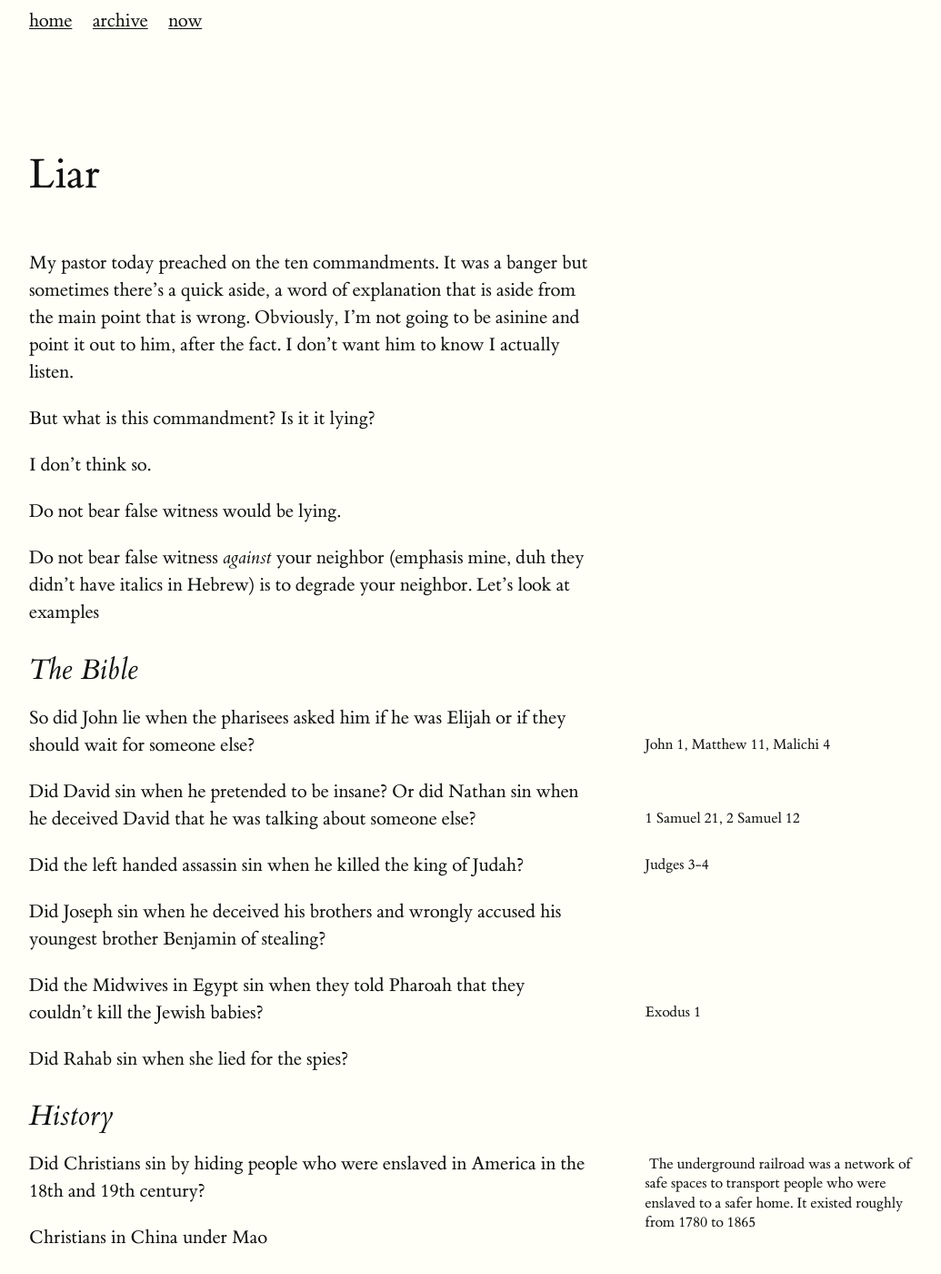
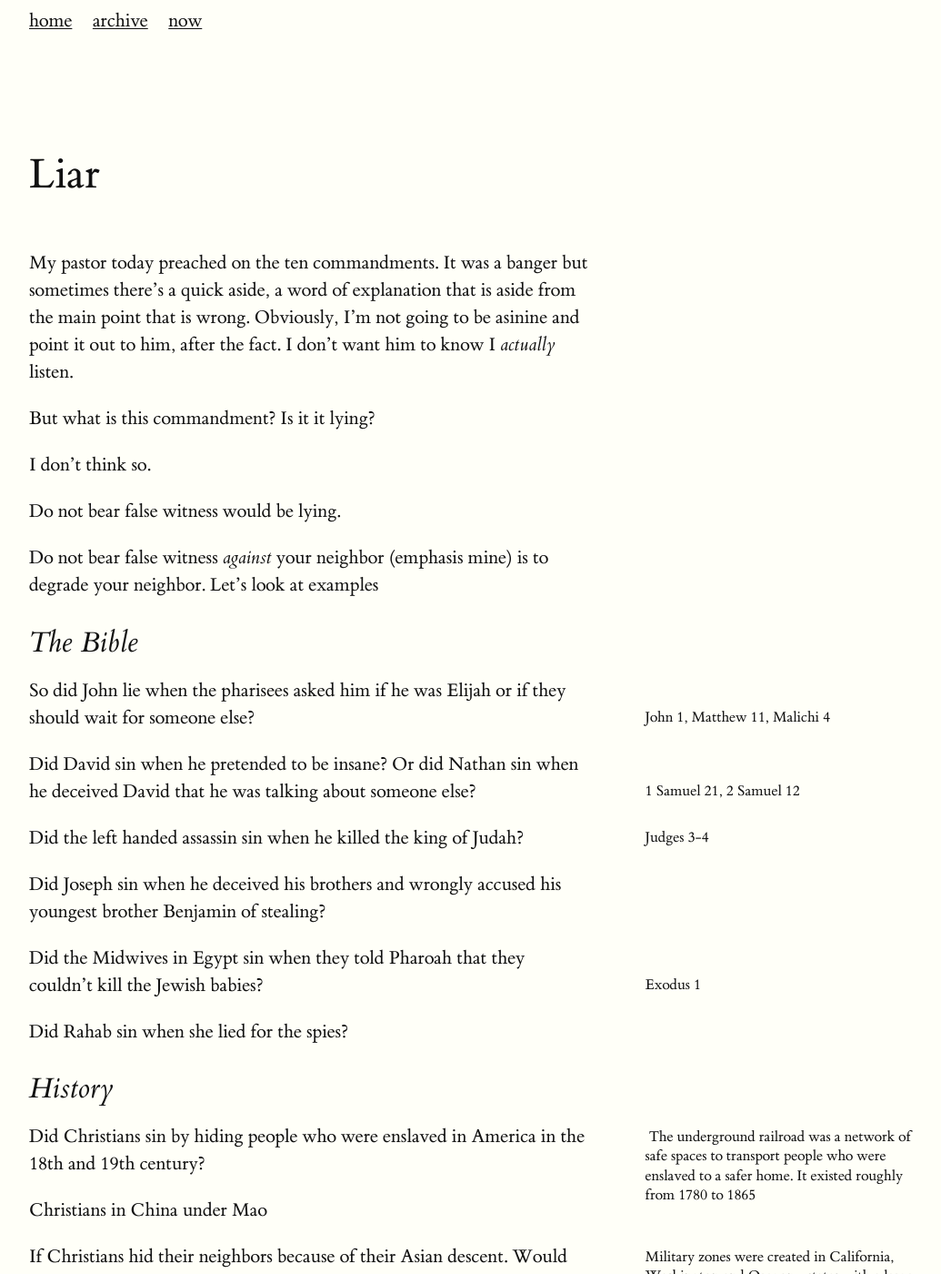
Before and after one commit to pact-wheeler/exp7, a Jekyll site: the page built from _posts/2025-03-22-liar.md, in a window 1280 px wide and 1400 px high. Shown: the whole window at 91% size, without its empty margins (128-1163 px from the left). Built offline with Jekyll 4.4.1, drawn with Linux system fonts in a browser that asks for light colours; some of the changed text lies outside the part shown.

```diff
--- a/_posts/2025-03-22-liar.md
+++ b/_posts/2025-03-22-liar.md
@@ -13,7 +13,7 @@ I don't think so.
 
 Do not bear false witness would be lying.
 
-Do not bear false witness *against* your neighbor (emphasis mine, duh they didn't have italics in Hebrew) is to degrade your neighbor. Let's look at examples
+Do not bear false witness *against* your neighbor (emphasis mine) is to degrade your neighbor. Let's look at examples
 
 ## The Bible
 
```
Also changed, not shown: other parts of _posts/2025-03-22-liar.md (+3 -3 lines), _posts/2024-01-01-modesty.md (+1 -1 lines), _posts/2024-12-26-look.md (+1 -1 lines), _posts/2025-03-26-finding_faith.md (+1 -1 lines).
